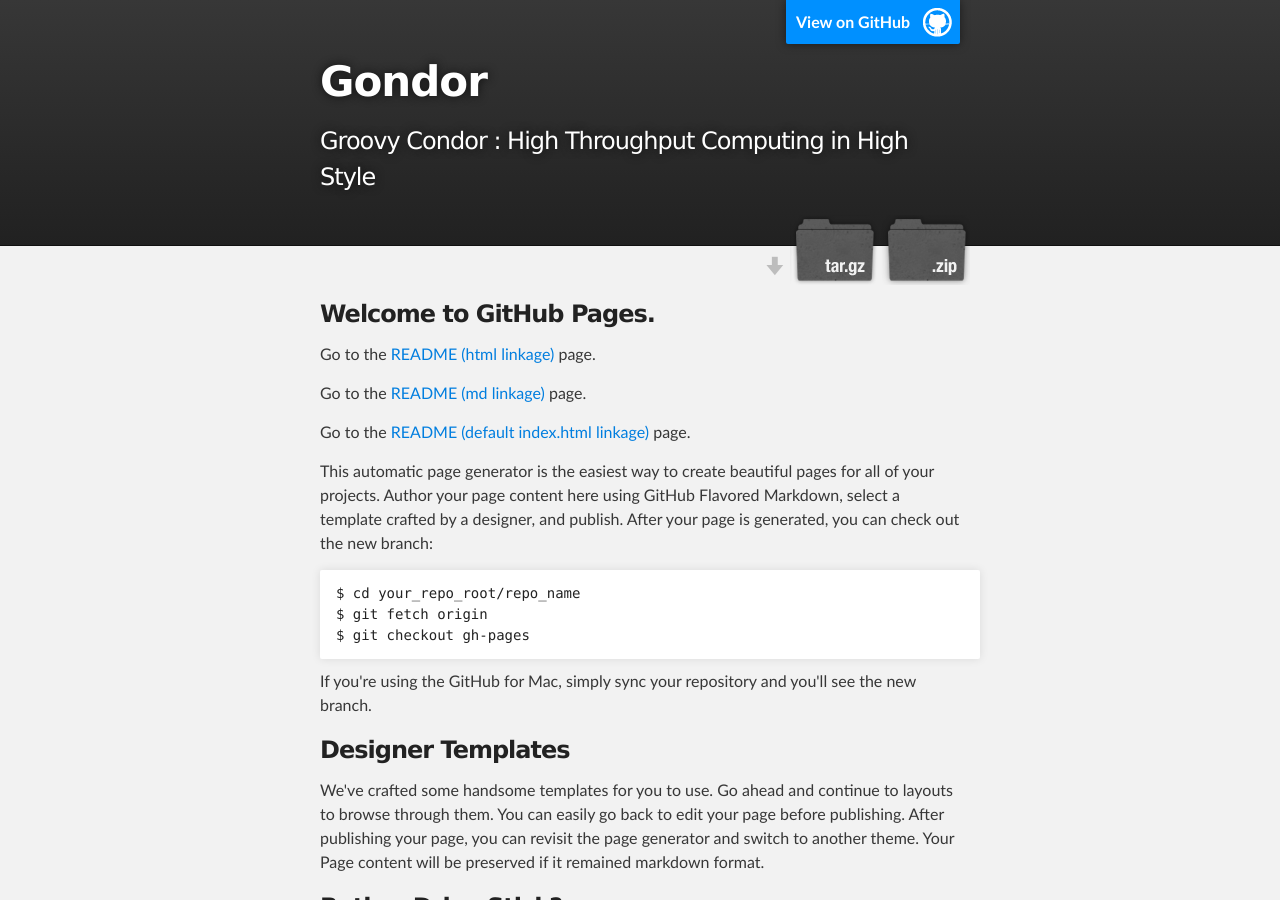
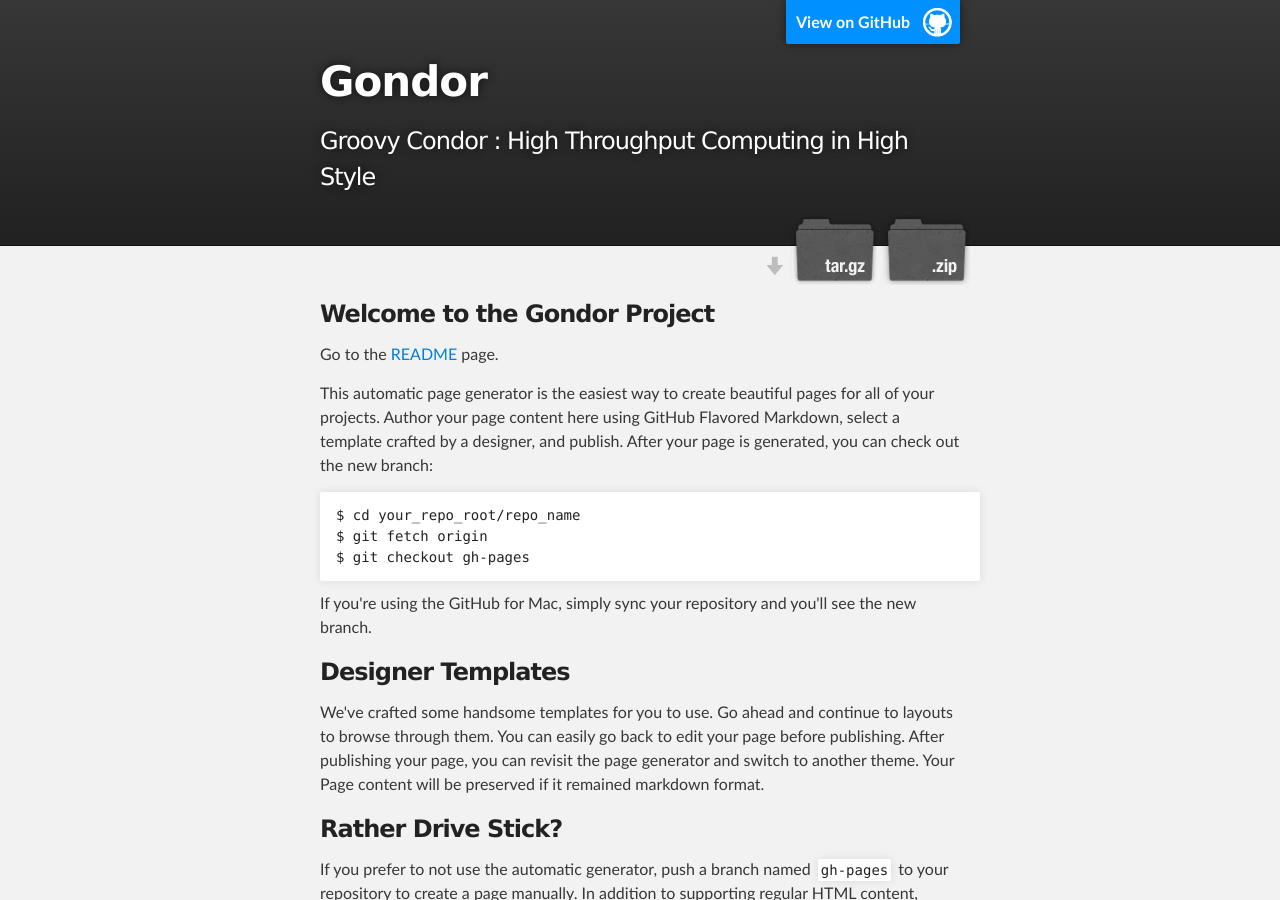
Before and after one commit to jimwhite/gondor, a Jekyll site: the page index.html, which Jekyll copies as it is, in a window 1280 px wide and 900 px high. Built offline with Jekyll 4.4.1, drawn with Linux system fonts in a browser that asks for light colours.

Commit message:
Update index.html

```diff
--- a/index.html
+++ b/index.html
@@ -31,14 +31,9 @@
     <!-- MAIN CONTENT -->
     <div id="main_content_wrap" class="outer">
       <section id="main_content" class="inner">
-        <h3>
-<a name="welcome-to-github-pages" class="anchor" href="#welcome-to-github-pages"><span class="octicon octicon-link"></span></a>Welcome to GitHub Pages.</h3>
+        <h3>Welcome to the Gondor Project</h3>
 
-<p>Go to the <a href="README.html">README (html linkage)</a> page.</p>
-
-<p>Go to the <a href="README.md">README (md linkage)</a> page.</p>
-
-<p>Go to the <a href="README">README (default index.html linkage)</a> page.</p>
+<p>Go to the <a href="README">README</a> page.</p>
 
 <p>This automatic page generator is the easiest way to create beautiful pages for all of your projects. Author your page content here using GitHub Flavored Markdown, select a template crafted by a designer, and publish. After your page is generated, you can check out the new branch:</p>
 
```
